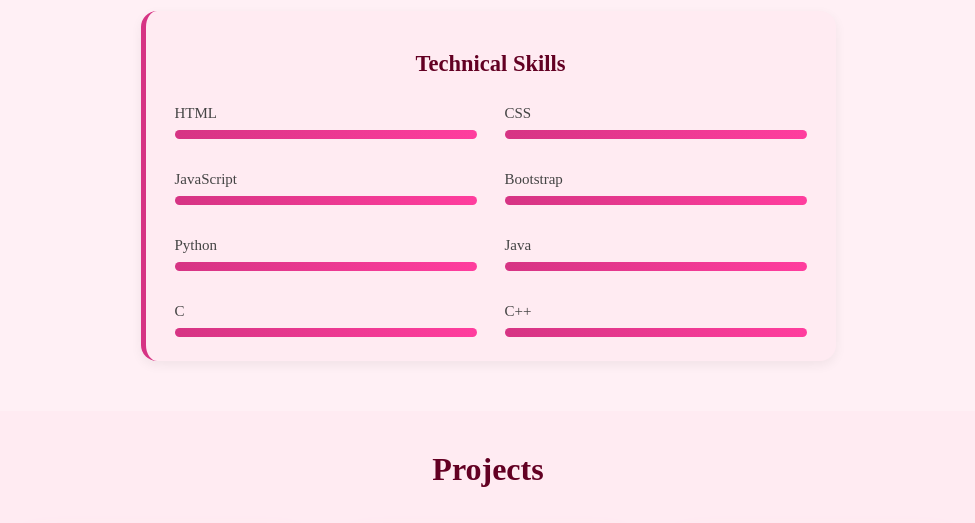
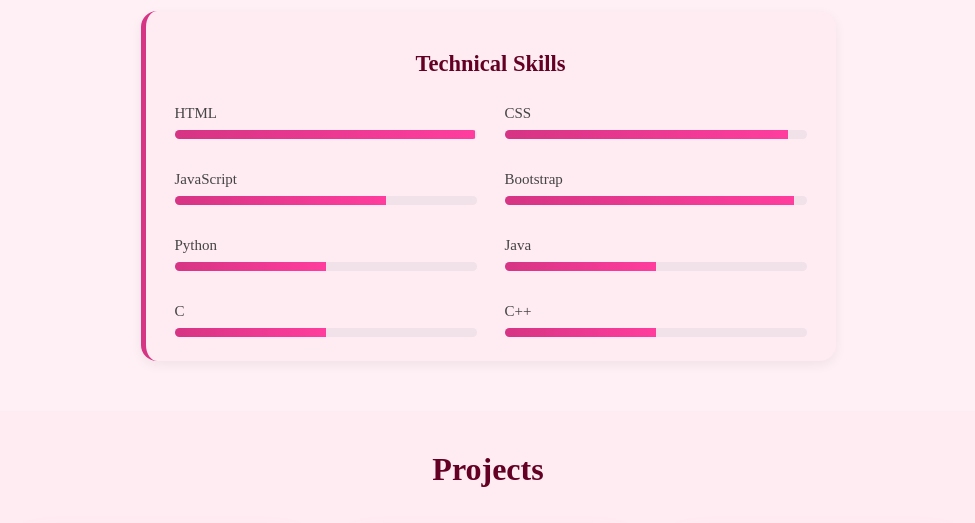
Before and after one commit to abveya/Portfolio, a plain HTML site: page index.html in a window 1280 px wide. Shown: the part 1140-1663 px from the top of the page, without its empty margins (152-1127 px from the left). Drawn offline with Linux system fonts and the light colour scheme.

Commit message:
Add files via upload

```diff
--- a/index.html
+++ b/index.html
@@ -73,42 +73,42 @@
 				<div class="grid-skills">
 					<div class="skill">
 						<span>HTML</span>
-						<div class="progress"><div class="progress-bar" style="--percent: 99.6%;"></div></div>
+						<div class="progress"><div class="progress-bar" style="width: 99.6%;"></div></div>
 					</div>
 
 					<div class="skill">
 						<span>CSS</span>
-						<div class="progress"><div class="progress-bar" style="--percent:94%;"></div></div>
+						<div class="progress"><div class="progress-bar" style="width:94%;"></div></div>
 					</div>
 
 					<div class="skill">
 						<span>JavaScript</span>
-						<div class="progress"><div class="progress-bar" style="--percent: 70%;"></div></div>
+						<div class="progress"><div class="progress-bar" style="width: 70%;"></div></div>
 					</div>
 
 					<div class="skill">
 						<span>Bootstrap</span>
-						<div class="progress"><div class="progress-bar" style="--percent: 96%;"></div></div>
+						<div class="progress"><div class="progress-bar" style="width: 96%;"></div></div>
 					</div>
 
 					<div class="skill">
 						<span>Python</span>
-						<div class="progress"><div class="progress-bar" style="--percent: 50%;"></div></div>
+						<div class="progress"><div class="progress-bar" style="width: 50%;"></div></div>
 					</div>
 
 					<div class="skill">
 						<span>Java</span>
-						<div class="progress"><div class="progress-bar" style="--percent: 50%;"></div></div>
+						<div class="progress"><div class="progress-bar" style="width: 50%;"></div></div>
 					</div>
 
 					<div class="skill">
 						<span>C</span>
-						<div class="progress"><div class="progress-bar" style="--percent: 50%;"></div></div>
+						<div class="progress"><div class="progress-bar" style="width: 50%;"></div></div>
 					</div>
 
 					<div class="skill">
 						<span>C++</span>
-						<div class="progress"><div class="progress-bar" style="--percent: 50%;"></div></div>
+						<div class="progress"><div class="progress-bar" style="width: 50%;"></div></div>
 					</div>
 				</div>
 			</div>
```
